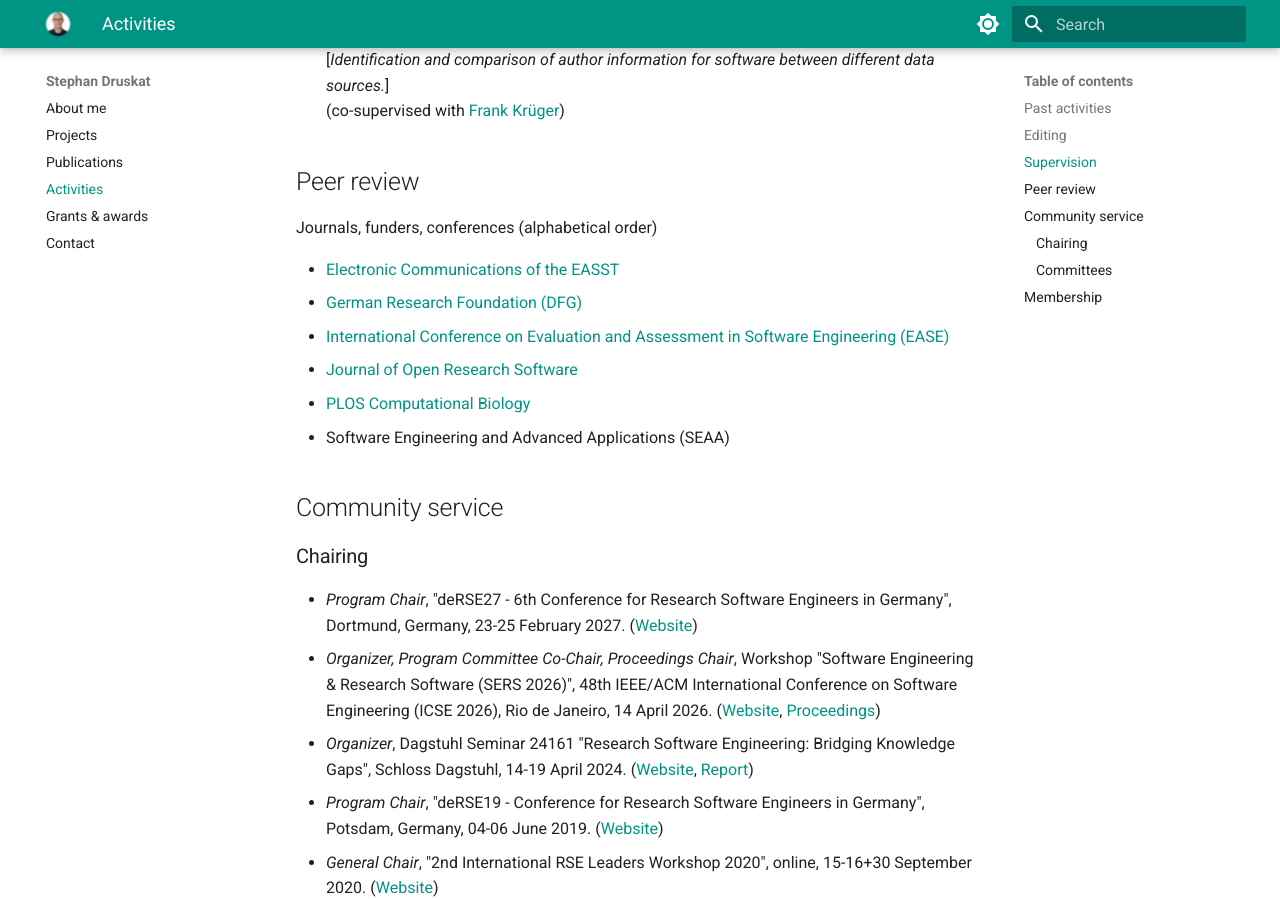
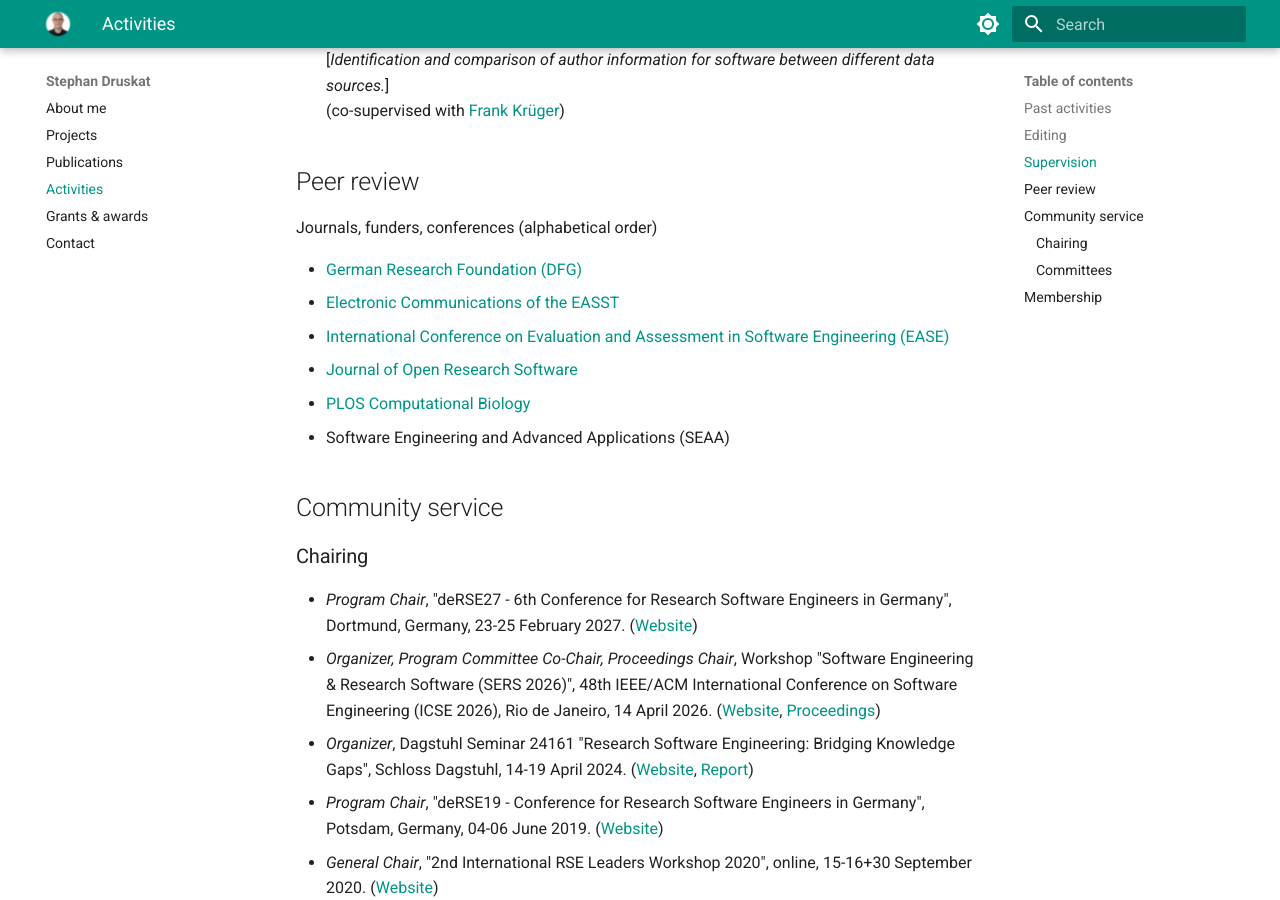
Before and after one commit to sdruskat/sdruskat.github.io, an MkDocs documentation site: the page built from docs/activities.md, in a window 1280 px wide and 900 px high, scrolled down 901 px. Built offline with MkDocs 1.6.1 and Material for MkDocs 9.7.7, drawn with Linux system fonts in a browser that asks for light colours.

Commit message:
Make DFG reviewing first entry

```diff
--- a/docs/activities.md
+++ b/docs/activities.md
@@ -29,8 +29,8 @@ Wismar University of Applied Sciences:
 Journals, funders, conferences (alphabetical order)
 
 <!-- - [Acta Crystallographica D](https://journals.iucr.org/d/)-->
+- [German Research Foundation (DFG)](https://dfg.de/en/)
 - [Electronic Communications of the EASST](https://eceasst.org)
-- [German Research Foundation (DFG)](https://dfg.de/en/)
 - [International Conference on Evaluation and Assessment in Software Engineering (EASE)](https://conf.researchr.org/series/ease)
 - [Journal of Open Research Software](https://openresearchsoftware.metajnl.com/)
 - [PLOS Computational Biology](https://journals.plos.org/ploscompbiol/)
```
